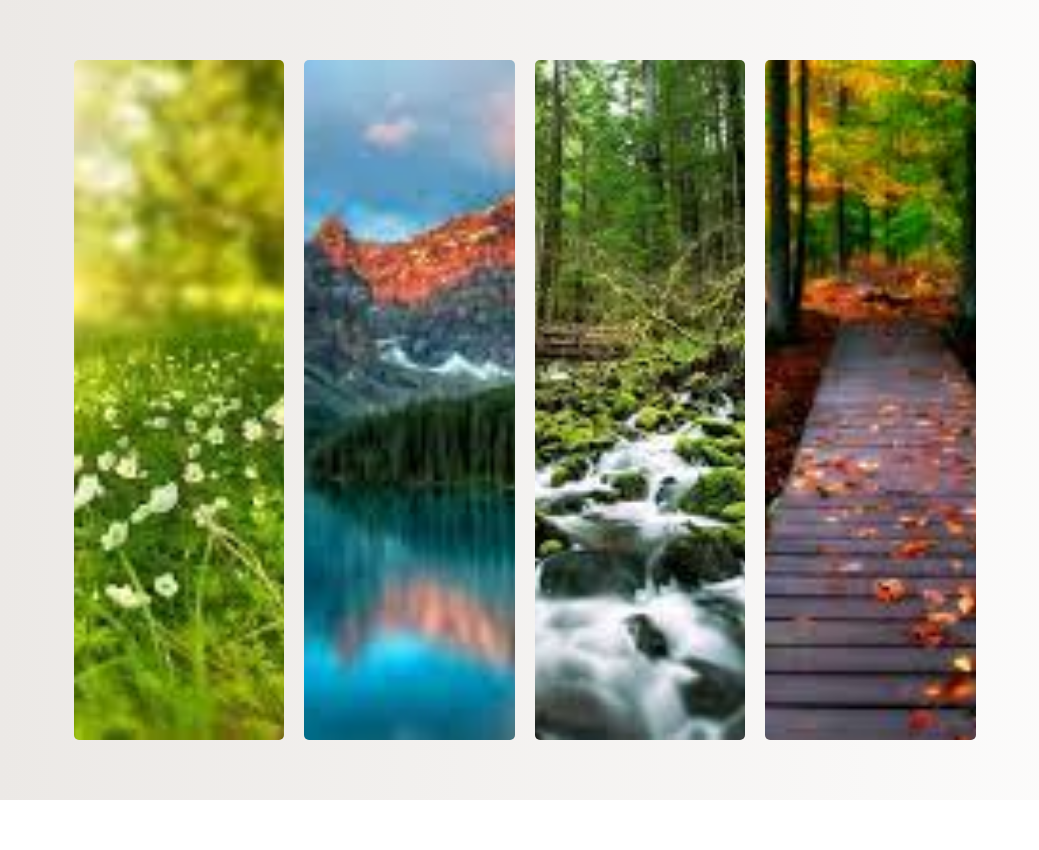
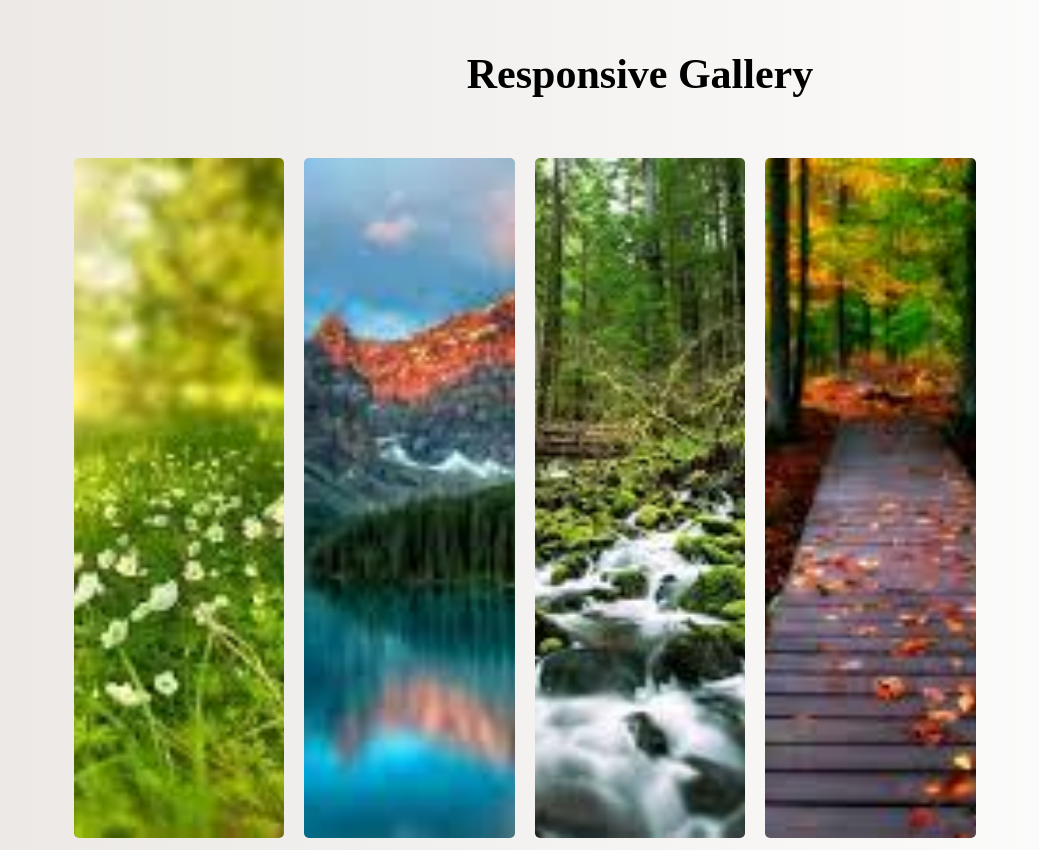
Before and after one commit to sameh20/smart-gallery, a plain HTML site: page index.html in a window 1280 px wide. Shown: the whole page, without its empty margins (0-1039 px from the left). Before the commit the page ends 800 px from the top, so only its background shows below. Drawn offline with Linux system fonts and the light colour scheme.

Commit message:
some css edit

```diff
--- a/css/css.css
+++ b/css/css.css
@@ -3,14 +3,19 @@
 }
 body{
     background:linear-gradient(to right,#ece9e6,#ffff);
-    display:  flex;
     align-items: center;
     justify-content: center;
     height: 100vh;
     overflow: hidden;
     margin: 0;
 }
+h1{
+    margin:50px auto;
+    text-align: center;
+    font-size: 42px;
+}
 .container{
+    margin: 50px auto;
     display: flex;
     width: 90vw;
 }
--- a/index.html
+++ b/index.html
@@ -8,9 +8,10 @@
     <link href="css/css.css" rel="stylesheet">
 </head>
 <body>
-    <!-- <h1>Responsive Gallery</h1> -->
+    <h1>Responsive Gallery</h1>
 
     <div class="container">
+
         <div class="panel" style="background-image: url(img/nature.jpg);">
         <h3>Explore the nature</h3>
         </div>
```
